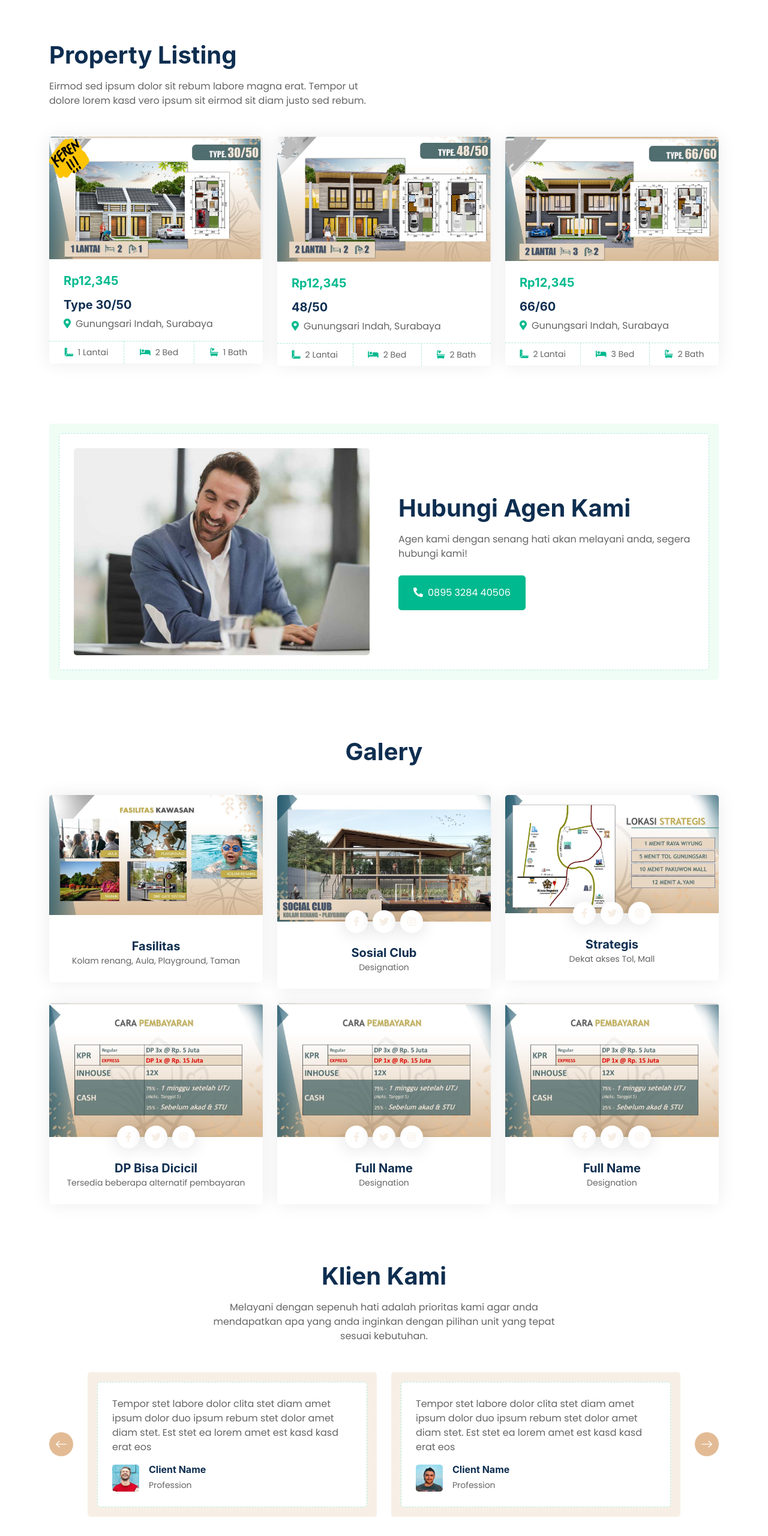
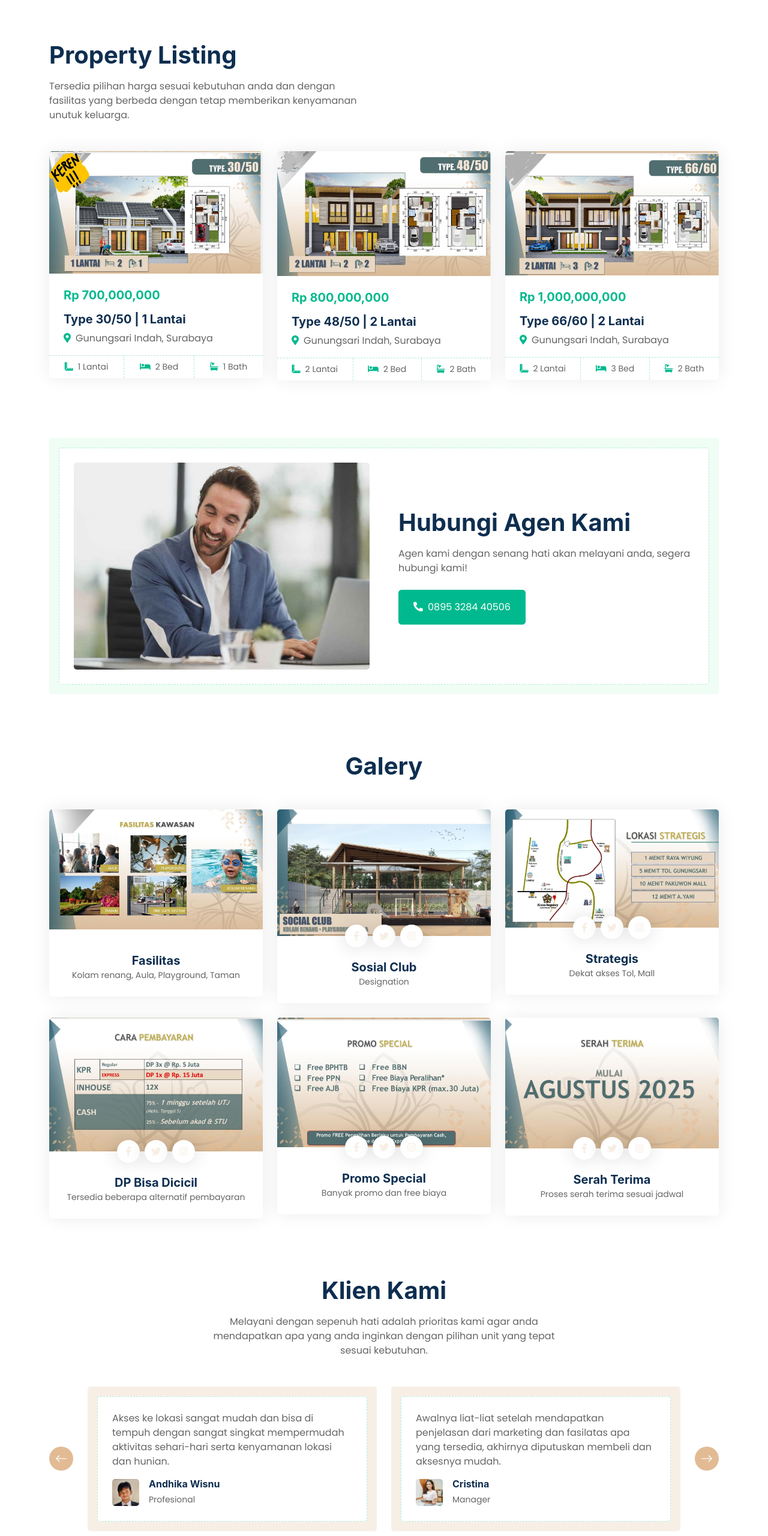
Before and after one commit to coorporates/alana-regency, a plain HTML site: page index.html in a window 1280 px wide. Shown: the part 2060-4620 px from the top of the page at 60% size. Drawn offline with nearby package versions, Linux system fonts and the light colour scheme.

Commit message:
mengganti gambar dan menambahkan testimoni

```diff
--- a/index.html
+++ b/index.html
@@ -275,7 +275,7 @@
             <div class="col-lg-6">
               <div class="text-start mx-auto mb-5 wow slideInLeft" data-wow-delay="0.1s">
                 <h1 class="mb-3">Property Listing</h1>
-                <p>Eirmod sed ipsum dolor sit rebum labore magna erat. Tempor ut dolore lorem kasd vero ipsum sit eirmod sit diam justo sed rebum.</p>
+                <p>Tersedia pilihan harga sesuai kebutuhan anda dan dengan fasilitas yang berbeda dengan tetap memberikan kenyamanan unutuk keluarga.</p>
               </div>
             </div>
             <!-- <div class="col-lg-6 text-start text-lg-end wow slideInRight" data-wow-delay="0.1s">
@@ -303,8 +303,8 @@
                       <!-- <div class="bg-white rounded-top text-primary position-absolute start-0 bottom-0 mx-4 pt-1 px-3">Appartment</div> -->
                     </div>
                     <div class="p-4 pb-0">
-                      <h5 class="text-primary mb-3">Rp12,345</h5>
-                      <a class="d-block h5 mb-2" href="">Type 30/50</a>
+                      <h5 class="text-primary mb-3">Rp 700,000,000</h5>
+                      <a class="d-block h5 mb-2" href="">Type 30/50 | 1 Lantai</a>
                       <p><i class="fa fa-map-marker-alt text-primary me-2"></i>Gunungsari Indah, Surabaya</p>
                     </div>
                     <div class="d-flex border-top">
@@ -322,8 +322,8 @@
                       <div class="bg-white rounded-top text-primary position-absolute start-0 bottom-0 mx-4 pt-1 px-3">Villa</div> -->
                     </div>
                     <div class="p-4 pb-0">
-                      <h5 class="text-primary mb-3">Rp12,345</h5>
-                      <a class="d-block h5 mb-2" href="">48/50</a>
+                      <h5 class="text-primary mb-3">Rp 800,000,000</h5>
+                      <a class="d-block h5 mb-2" href="">Type 48/50 | 2 Lantai</a>
                       <p><i class="fa fa-map-marker-alt text-primary me-2"></i>Gunungsari Indah, Surabaya</p>
                     </div>
                     <div class="d-flex border-top">
@@ -341,8 +341,8 @@
                       <div class="bg-white rounded-top text-primary position-absolute start-0 bottom-0 mx-4 pt-1 px-3">Office</div> -->
                     </div>
                     <div class="p-4 pb-0">
-                      <h5 class="text-primary mb-3">Rp12,345</h5>
-                      <a class="d-block h5 mb-2" href="">66/60</a>
+                      <h5 class="text-primary mb-3">Rp 1,000,000,000</h5>
+                      <a class="d-block h5 mb-2" href="">Type 66/60 | 2 Lantai</a>
                       <p><i class="fa fa-map-marker-alt text-primary me-2"></i>Gunungsari Indah, Surabaya</p>
                     </div>
                     <div class="d-flex border-top">
@@ -760,7 +760,7 @@
             <div class="col-lg-4 col-md-6 wow fadeInUp" data-wow-delay="0.7s">
               <div class="team-item rounded overflow-hidden">
                 <div class="position-relative">
-                  <img class="img-fluid" src="img/produk4.jpg" alt="" />
+                  <img class="img-fluid" src="img/produk5.jpg" alt="" />
                   <div class="position-absolute start-50 top-100 translate-middle d-flex align-items-center">
                     <a class="btn btn-square mx-1" href=""><i class="fab fa-facebook-f"></i></a>
                     <a class="btn btn-square mx-1" href=""><i class="fab fa-twitter"></i></a>
@@ -768,15 +768,15 @@
                   </div>
                 </div>
                 <div class="text-center p-4 mt-3">
-                  <h5 class="fw-bold mb-0">Full Name</h5>
-                  <small>Designation</small>
+                  <h5 class="fw-bold mb-0">Promo Special</h5>
+                  <small>Banyak promo dan free biaya</small>
                 </div>
               </div>
             </div>
             <div class="col-lg-4 col-md-6 wow fadeInUp" data-wow-delay="0.7s">
               <div class="team-item rounded overflow-hidden">
                 <div class="position-relative">
-                  <img class="img-fluid" src="img/produk4.jpg" alt="" />
+                  <img class="img-fluid" src="img/produk6.jpg" alt="" />
                   <div class="position-absolute start-50 top-100 translate-middle d-flex align-items-center">
                     <a class="btn btn-square mx-1" href=""><i class="fab fa-facebook-f"></i></a>
                     <a class="btn btn-square mx-1" href=""><i class="fab fa-twitter"></i></a>
@@ -784,8 +784,8 @@
                   </div>
                 </div>
                 <div class="text-center p-4 mt-3">
-                  <h5 class="fw-bold mb-0">Full Name</h5>
-                  <small>Designation</small>
+                  <h5 class="fw-bold mb-0">Serah Terima</h5>
+                  <small>Proses serah terima sesuai jadwal</small>
                 </div>
               </div>
             </div>
@@ -804,36 +804,48 @@
           <div class="owl-carousel testimonial-carousel wow fadeInUp" data-wow-delay="0.1s">
             <div class="testimonial-item rounded p-3" style="background: #f7efe5">
               <div class="bg-white border rounded p-4">
-                <p>Tempor stet labore dolor clita stet diam amet ipsum dolor duo ipsum rebum stet dolor amet diam stet. Est stet ea lorem amet est kasd kasd erat eos</p>
+                <p>Setelah cek kelokasi dan melihat area dan progres yang akan dijalankan keputusan membeli rumah semakin bulat dan mengetahui Developer yang berpengalaman semakin yakin.</p>
                 <div class="d-flex align-items-center">
-                  <img class="img-fluid flex-shrink-0 rounded" src="img/testimonial-1.jpg" style="width: 45px; height: 45px" />
+                  <img class="img-fluid flex-shrink-0 rounded" src="img/testimoni1.jpg" style="width: 45px; height: 45px" />
                   <div class="ps-3">
-                    <h6 class="fw-bold mb-1">Client Name</h6>
-                    <small>Profession</small>
+                    <h6 class="fw-bold mb-1">Fransisca</h6>
+                    <small>Owner</small>
                   </div>
                 </div>
               </div>
             </div>
             <div class="testimonial-item rounded p-3" style="background: #f7efe5">
               <div class="bg-white border rounded p-4">
-                <p>Tempor stet labore dolor clita stet diam amet ipsum dolor duo ipsum rebum stet dolor amet diam stet. Est stet ea lorem amet est kasd kasd erat eos</p>
+                <p>Akses ke lokasi sangat mudah dan bisa di tempuh dengan sangat singkat mempermudah aktivitas sehari-hari serta kenyamanan lokasi dan hunian.</p>
                 <div class="d-flex align-items-center">
-                  <img class="img-fluid flex-shrink-0 rounded" src="img/testimonial-2.jpg" style="width: 45px; height: 45px" />
+                  <img class="img-fluid flex-shrink-0 rounded" src="img/testimoni2.jpg" style="width: 45px; height: 45px" />
                   <div class="ps-3">
-                    <h6 class="fw-bold mb-1">Client Name</h6>
-                    <small>Profession</small>
+                    <h6 class="fw-bold mb-1">Andhika Wisnu</h6>
+                    <small>Profesional</small>
                   </div>
                 </div>
               </div>
             </div>
             <div class="testimonial-item rounded p-3" style="background: #f7efe5">
               <div class="bg-white border rounded p-4">
-                <p>Tempor stet labore dolor clita stet diam amet ipsum dolor duo ipsum rebum stet dolor amet diam stet. Est stet ea lorem amet est kasd kasd erat eos</p>
+                <p>Awalnya liat-liat setelah mendapatkan penjelasan dari marketing dan fasilatas apa yang tersedia, akhirnya diputuskan membeli dan aksesnya mudah.</p>
                 <div class="d-flex align-items-center">
-                  <img class="img-fluid flex-shrink-0 rounded" src="img/testimonial-3.jpg" style="width: 45px; height: 45px" />
+                  <img class="img-fluid flex-shrink-0 rounded" src="img/testimoni3.jpg" style="width: 45px; height: 45px" />
                   <div class="ps-3">
-                    <h6 class="fw-bold mb-1">Client Name</h6>
-                    <small>Profession</small>
+                    <h6 class="fw-bold mb-1">Cristina</h6>
+                    <small>Manager</small>
+                  </div>
+                </div>
+              </div>
+            </div>
+            <div class="testimonial-item rounded p-3" style="background: #f7efe5">
+              <div class="bg-white border rounded p-4">
+                <p>Bisa memiliki rumah impian akhirnya terlaksanan setelah memilih alana regency banyak pilihan dan fasilitas yang akan membuat nyaman dan keluarga happy.</p>
+                <div class="d-flex align-items-center">
+                  <img class="img-fluid flex-shrink-0 rounded" src="img/testimoni4.jpg" style="width: 45px; height: 45px" />
+                  <div class="ps-3">
+                    <h6 class="fw-bold mb-1">Wismoyo</h6>
+                    <small>Kontraktor</small>
                   </div>
                 </div>
               </div>
```
Also changed, not shown: img/testimoni1.jpg (added), img/testimoni2.jpg (added), img/testimoni3.jpg (added), img/testimoni4.jpg (added).
